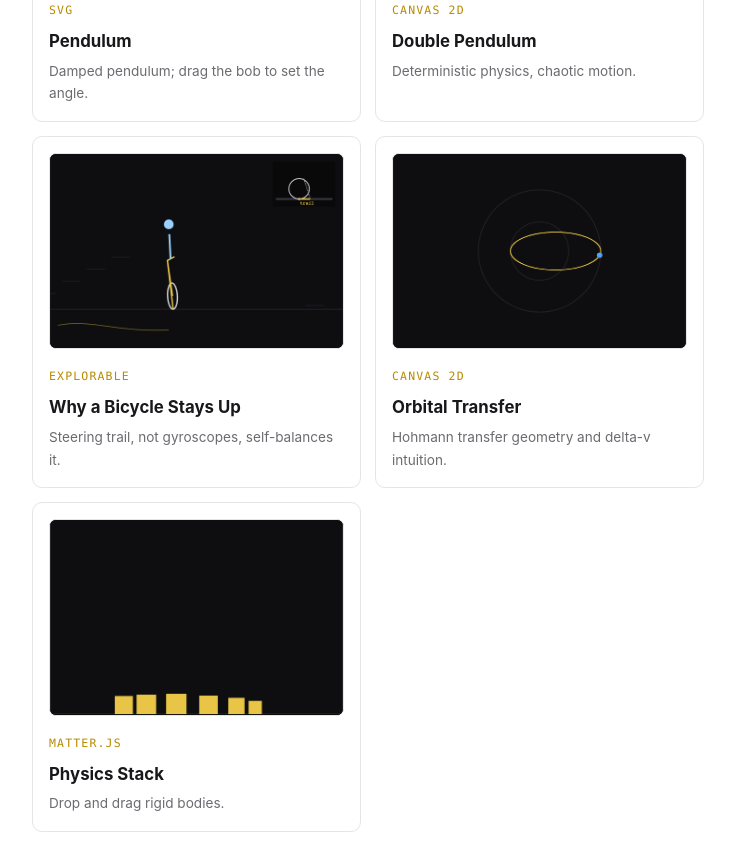
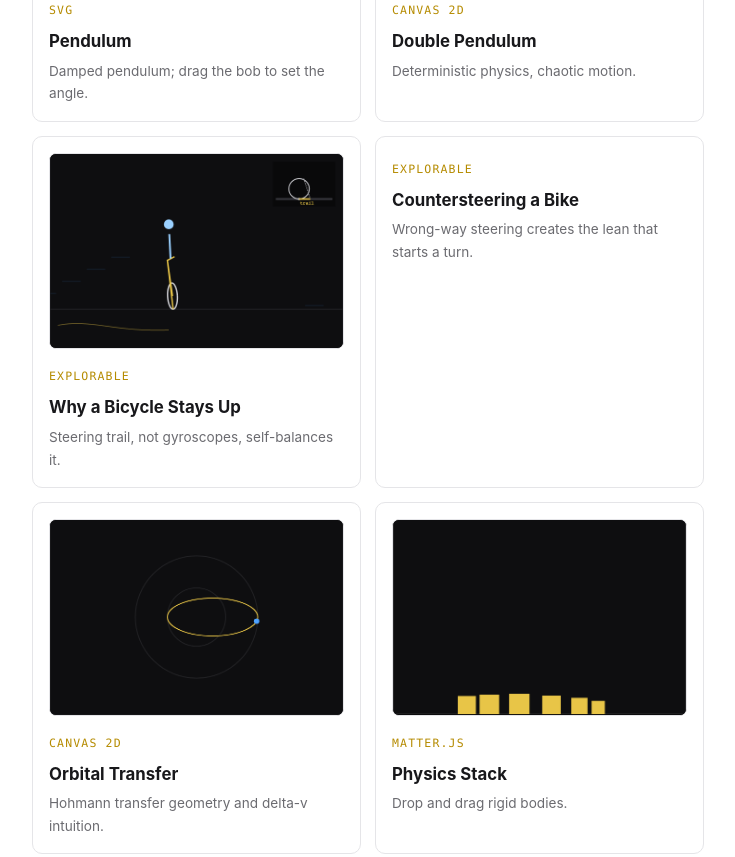
Before and after one commit to kevarifin14/kevarifin14.github.io, a website: page sims/index.html in a window 1280 px wide. Shown: the part 911-1768 px from the top of the page, without its empty margins (272-1007 px from the left). Drawn offline with Linux system fonts and the light colour scheme.

Commit message:
Register new bike and Moon explorables

```diff
--- a/sims/index.html
+++ b/sims/index.html
@@ -41,6 +41,7 @@
           <a class="card" href="/sims/pendulum/"><span class="tech">SVG</span><h3>Pendulum</h3><p>Damped pendulum; drag the bob to set the angle.</p></a>
           <a class="card" href="/sims/double-pendulum/"><span class="tech">Canvas 2D</span><h3>Double Pendulum</h3><p>Deterministic physics, chaotic motion.</p></a>
           <a class="card" href="/sims/bicycle/"><span class="tech">Explorable</span><h3>Why a Bicycle Stays Up</h3><p>Steering trail, not gyroscopes, self-balances it.</p></a>
+          <a class="card" href="/sims/countersteering/"><span class="tech">Explorable</span><h3>Countersteering a Bike</h3><p>Wrong-way steering creates the lean that starts a turn.</p></a>
           <a class="card" href="/sims/orbital-transfer/"><span class="tech">Canvas 2D</span><h3>Orbital Transfer</h3><p>Hohmann transfer geometry and delta-v intuition.</p></a>
           <a class="card" href="/sims/stack/"><span class="tech">Matter.js</span><h3>Physics Stack</h3><p>Drop and drag rigid bodies.</p></a>
         </div></section>
@@ -119,6 +120,7 @@
 
         <section class="group"><h2>Space &amp; astronomy</h2><div class="grid">
           <a class="card" href="/sims/moon/"><span class="tech">Explorable</span><h3>Why the Moon Has Phases</h3><p>Ciechanowski-style: drag the Moon, watch the phase.</p></a>
+          <a class="card" href="/sims/eclipse-season/"><span class="tech">Explorable</span><h3>Why Eclipses Are Rare</h3><p>Phase plus orbital nodes explains eclipse seasons.</p></a>
         </div></section>
 
         <section class="group"><h2>Graphics &amp; generative</h2><div class="grid">
```
